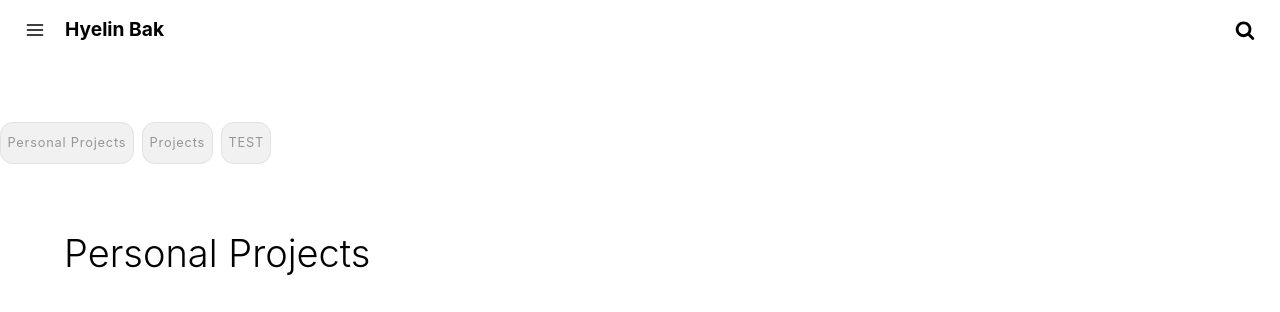
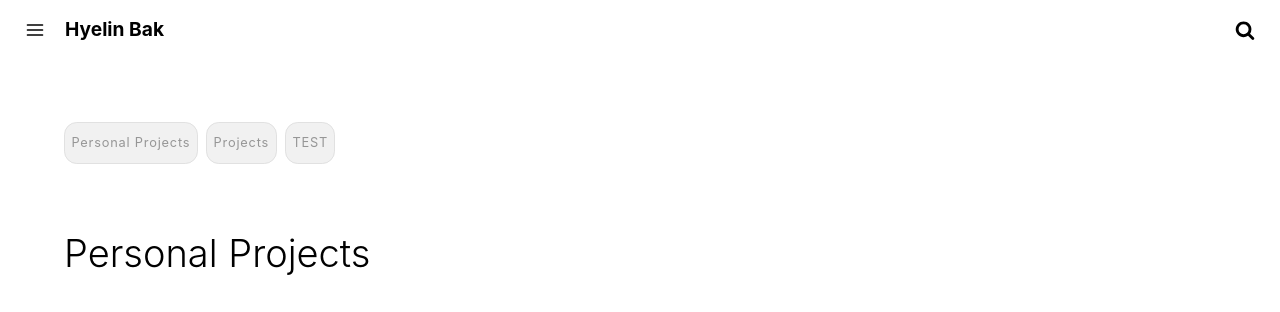
Before and after one commit to crazyjamy/crazyjamy.github.io, a Jekyll site: the page built from tags.html, in a window 1280 px wide. Shown: the top 312 px of the page. Built offline with Jekyll 4.4.1, drawn with Linux system fonts in a browser that asks for light colours.

Commit message:
Update main.css

```diff
--- a/assets/css/main.css
+++ b/assets/css/main.css
@@ -577,7 +577,7 @@ main{
   width:.938rem;height:.938rem;fill:#a9a9a9;vertical-align:middle;margin-right:.188rem
 }
 .post-content .tags{
-  width:auto;float:none;display:block;margin-right:auto;margin-left:auto;padding-left:0rem;padding-right:0;font-family:-apple-system,BlinkMacSystemFont,Lato,Roboto,Segoe UI,Helvetica Neue,Helvetica,Verdana,Arial,sans-serif;font-weight:400;font-style:normal;font-size:1.125rem;margin:0 auto 1.813rem;margin-top:1.875rem;letter-spacing:.01rem;line-height:2.5rem;
+  width:auto;float:none;display:block;margin-right:auto;margin-left:auto;padding-left:0rem;padding-right:0;font-family:-apple-system,BlinkMacSystemFont,Lato,Roboto,Segoe UI,Helvetica Neue,Helvetica,Verdana,Arial,sans-serif;font-weight:400;font-style:normal;font-size:1.125rem;margin:0 auto 1.813rem;margin-top:1.875rem;letter-spacing:.01rem;line-height:2.5rem;padding-left:4rem;
 }
 .post-content .tags::after{
   content:'';display:table;clear:both}@media only screen and (min-width:37.5rem){.post-content .tags{font-size:1.25rem;letter-spacing:.05rem
```
